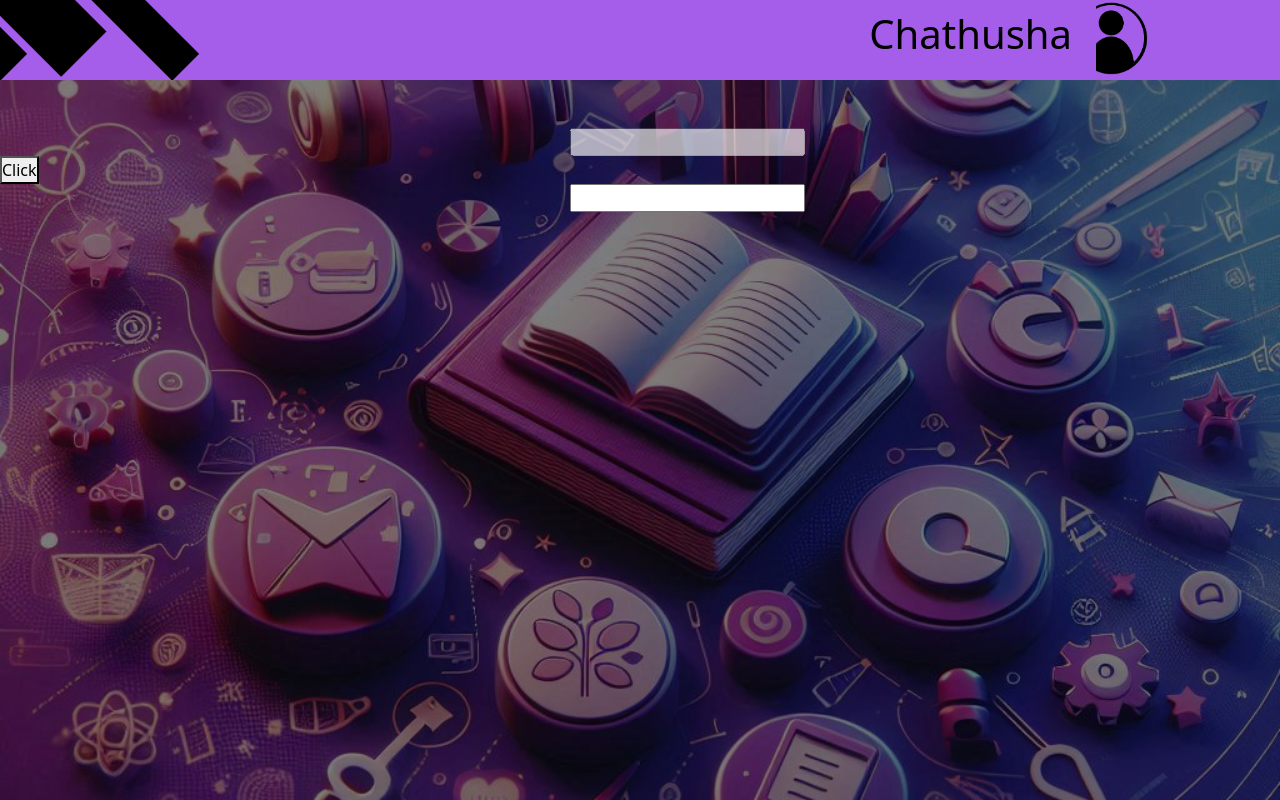
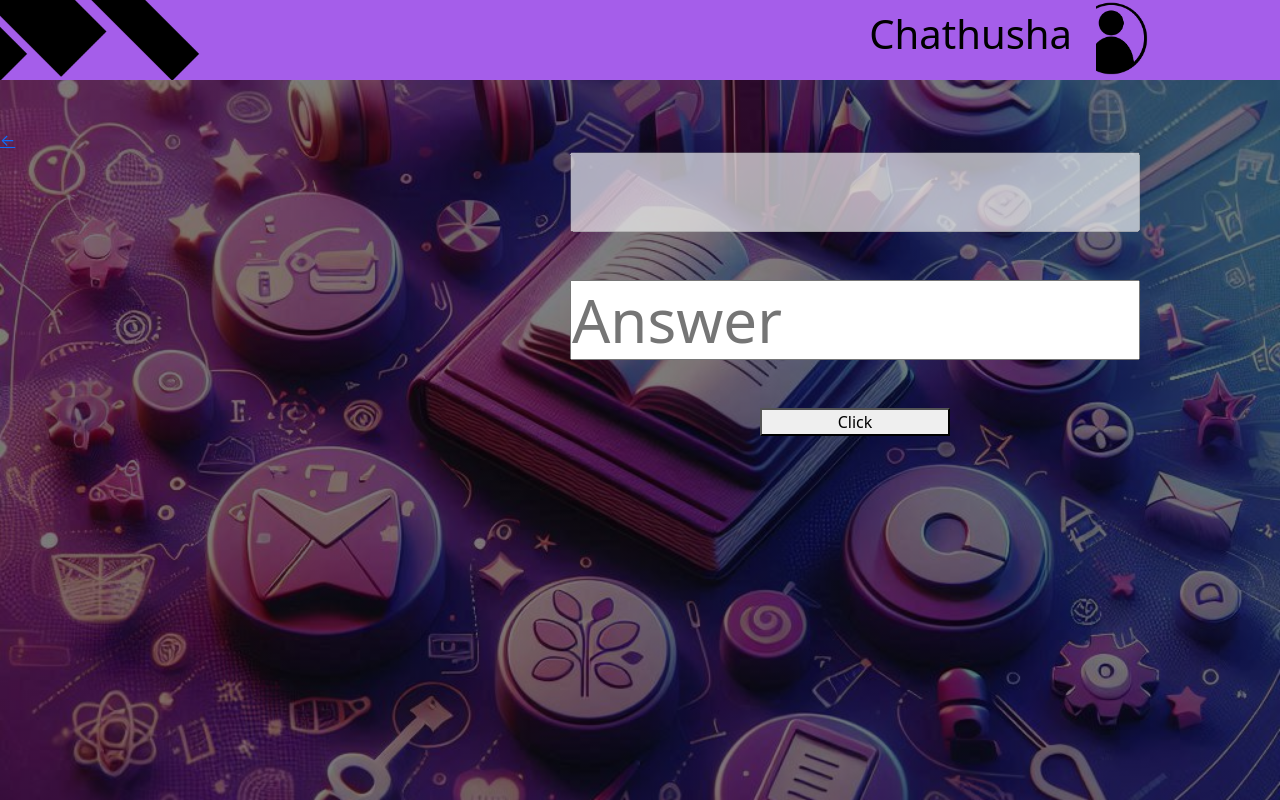
Before and after one commit to Eternatus9999/L-Lang-Frontend, an Angular app: page /dashboard/quiz in a window 1280 px wide. Built offline with nearby package versions, Linux system fonts and the light colour scheme.

Commit message:
Add checking the answer method

```diff
--- a/src/app/page/quizpage/quizpage.component.css
+++ b/src/app/page/quizpage/quizpage.component.css
@@ -11,3 +11,11 @@
     background-position: center;
     background-image: linear-gradient(rgba(0, 0, 0, 0.5),rgba(0, 0, 0, 0.5)),url("../../../assets/image/Login-Register.png.png");
 }
+input{
+    width: 100%;
+    height: 10dvh;
+    font-size: 60px;
+}
+button{
+    width: 50%;
+}
--- a/src/app/page/quizpage/quizpage.component.html
+++ b/src/app/page/quizpage/quizpage.component.html
@@ -1,21 +1,27 @@
 <div class="banner">
     <app-heading></app-heading>
     <div class="container mt-5">
+        <div class="row">
+            <div class="col">
+                <a href="#" routerLink="../">←</a>
+            </div>
+        </div>
         <div class="row">
             <div class="col-6"></div>
             <div class="col">
                 <input type="text" name="" id="" disabled value="">
             </div>
         </div>
-        <div class="row">
+        <div class="row mt-5">
+            <div class="col-6"></div>
             <div class="col">
-                <button (click)="getQuiz()">Click</button>
+                <input type="text" name="" id="" placeholder="Answer" [(ngModel)]="answer">
             </div>
         </div>
-        <div class="row">
-            <div class="col-6"></div>
+        <div class="row mt-5">
+            <div class="col-8"></div>
             <div class="col">
-                <input type="text" name="" id="">
+                <button (click)="check()">Click</button>
             </div>
         </div>
     </div>
--- a/src/app/page/quizpage/quizpage.component.ts
+++ b/src/app/page/quizpage/quizpage.component.ts
@@ -12,7 +12,7 @@ import { CommonModule } from '@angular/common';
   templateUrl: './quizpage.component.html',
   styleUrl: './quizpage.component.css'
 })
-export class QuizpageComponent {
+export class QuizpageComponent{
   public quiz:any ={
     quiz_id: "",
     player_id: "",
@@ -21,6 +21,9 @@ export class QuizpageComponent {
     mark: 0,
     words:[]
   };
+
+  public answer:String = "";
+  public question:String ="";
   constructor(private http:HttpClient){
   }
 
@@ -30,4 +33,10 @@ export class QuizpageComponent {
       console.log(this.quiz.words);
     });
   }
+
+  public check(){
+      if(this.quiz.words[0].pronunciation == this.answer){
+        alert("Correct!!!");
+      }
+  }
 }
```
